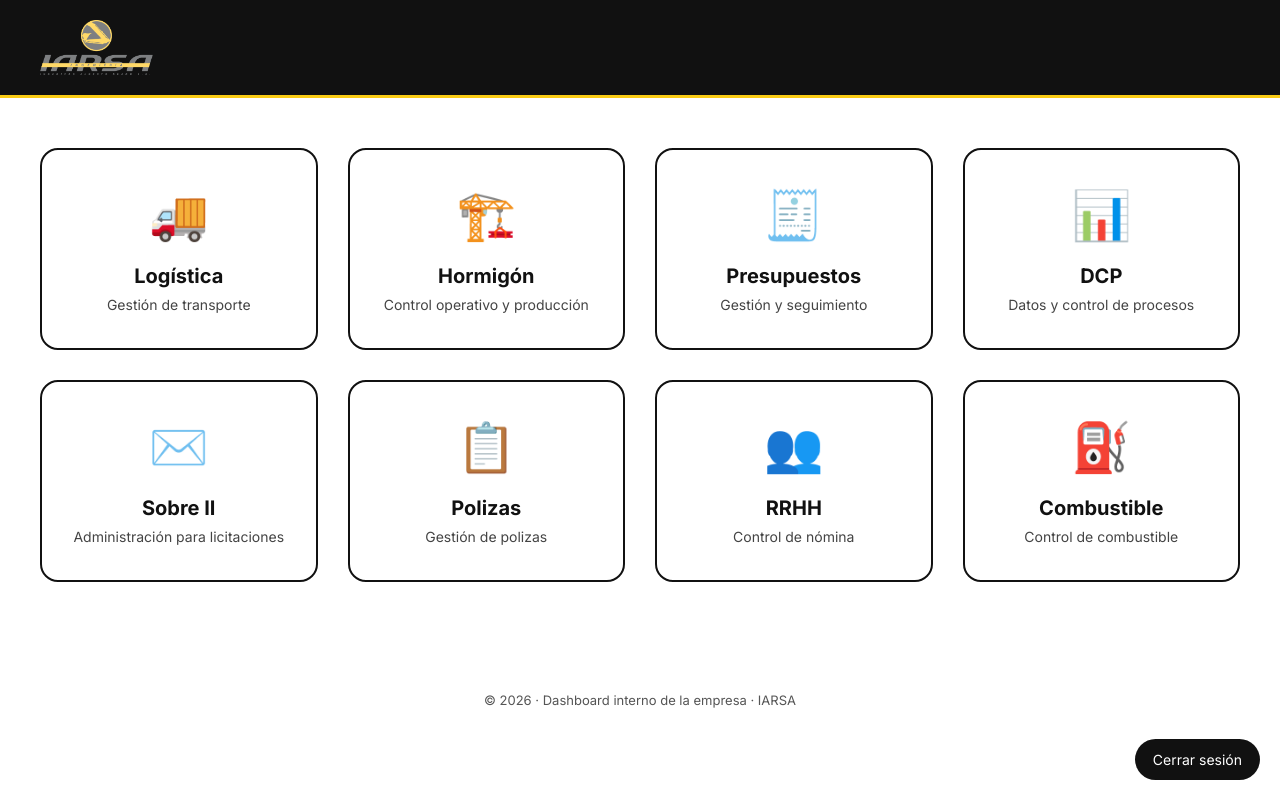
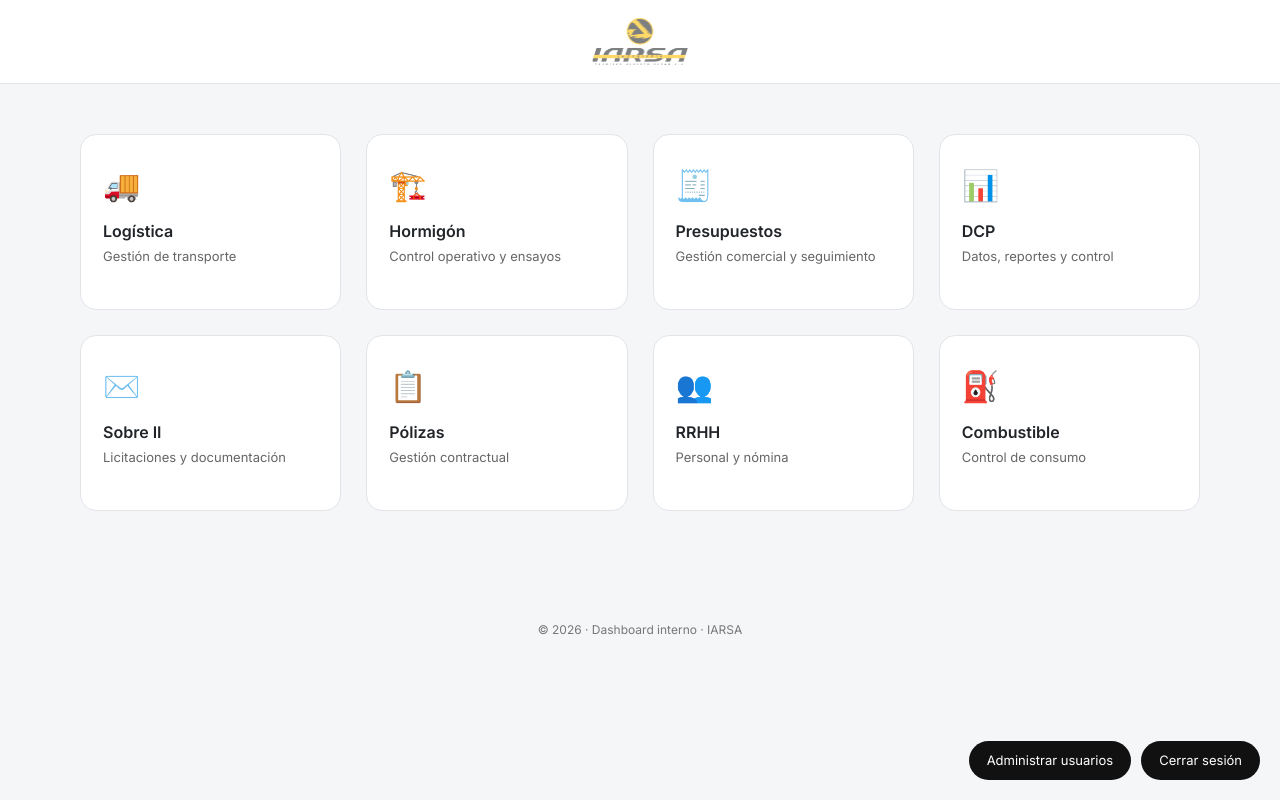
Before and after one commit to santiagonisi/Dashboard, a Flask app: page / in a window 1280 px wide. Run offline with Flask 3, Linux system fonts and the light colour scheme; a user stored in the database is signed in.

Commit message:
css + navbar + cards

```diff
--- a/templates/dashboard.html
+++ b/templates/dashboard.html
@@ -5,7 +5,8 @@
     <title>Dashboard Corporativo</title>
     <meta name="viewport" content="width=device-width, initial-scale=1.0">
 
-    <link href="https://fonts.googleapis.com/css2?family=Inter:wght@300;400;600;700&display=swap" rel="stylesheet">
+    <link href="https://fonts.googleapis.com/css2?family=Inter:wght@300;400;500;600&display=swap" rel="stylesheet">
+    <link href="https://cdn.jsdelivr.net/npm/bootstrap@5.3.3/dist/css/bootstrap.min.css" rel="stylesheet">
 
     <style>
         * {
@@ -16,74 +17,78 @@
         }
 
         body {
-            background: #ffffff;
+            background: #f5f6f8;
             color: #111;
         }
 
+        /* NAVBAR SIMPLE Y SUTIL */
         header {
-            background: #111;
+            background: #ffffff;
+            border-bottom: 1px solid #e2e4e8;
+            padding: 16px 0;
+            display: flex;
+            justify-content: center;
+            align-items: center;
+        }
+
+        .logo-box {
             display: flex;
             align-items: center;
-            gap: 20px;
-            padding: 20px 40px;
-            border-bottom: 3px solid #facc15;
+            justify-content: center;
         }
 
-        header img {
-            max-height: 55px;
+        .logo-box img {
+            width: 100px;
+            height: auto;
             object-fit: contain;
-        }
-
-
-        header h1 {
-            font-size: 26px;
-            font-weight: 700;
-        }
-
-        header span {
-            color: #facc15;
+            background: #fff;
+            border-radius: 8px;
+            padding: 2px;
         }
 
         main {
             padding: 50px 40px;
-            max-width: 1300px;
+            max-width: 1200px;
             margin: auto;
         }
 
         .dashboard {
             display: grid;
-            grid-template-columns: repeat(auto-fit, minmax(260px, 1fr));
-            gap: 30px;
+            grid-template-columns: repeat(auto-fit, minmax(240px, 1fr));
+            gap: 25px;
         }
 
         .card {
-            border: 2px solid #111;
-            border-radius: 18px;
-            padding: 35px 25px;
-            text-align: center;
             background: #fff;
+            border: 1px solid #e2e4e8;
+            border-radius: 16px;
+            padding: 28px 22px;
+            text-align: left;
             transition: all 0.25s ease;
         }
 
         .card:hover {
             border-color: #facc15;
-            transform: translateY(-6px);
-            box-shadow: 0 15px 35px rgba(0,0,0,0.15);
+            box-shadow: 0 12px 30px rgba(0,0,0,0.08);
+            transform: translateY(-4px);
         }
 
         .icon {
-            font-size: 48px;
-            margin-bottom: 20px;
+            font-size: 30px;
+            margin-bottom: 14px;
+            color: #555;
         }
 
         .card h2 {
-            font-size: 20px;
-            margin-bottom: 8px;
+            font-size: 16px;
+            font-weight: 600;
+            margin-bottom: 6px;
         }
 
         .card p {
-            font-size: 14px;
-            color: #444;
+            font-size: 13px;
+            color: #666;
+            line-height: 1.4;
         }
 
         a.card-link {
@@ -94,33 +99,42 @@
         footer {
             margin-top: 60px;
             text-align: center;
-            font-size: 13px;
-            color: #555;
+            font-size: 12px;
+            color: #777;
         }
 
-        .logout {
+        .actions {
             position: fixed;
             bottom: 20px;
             right: 20px;
+            display: flex;
+            gap: 10px;
+        }
+
+        .action-btn {
             background: #111;
             color: #fff;
-            padding: 12px 18px;
-            border-radius: 30px;
+            padding: 10px 18px;
+            border-radius: 25px;
             text-decoration: none;
-            font-size: 14px;
+            font-size: 13px;
+            border: none;
+            transition: all 0.2s ease;
         }
 
-        .logout:hover {
+        .action-btn:hover {
             background: #facc15;
             color: #111;
         }
     </style>
 </head>
+
 <body>
 
 <header>
-    <img src="{{ url_for('static', filename='img/isologo IARSA.png') }}" alt="Logo Empresa">
-
+    <div class="logo-box">
+        <img src="{{ url_for('static', filename='img/isologo IARSA.png') }}" alt="Logo Empresa">
+    </div>
 </header>
 
 <main>
@@ -136,58 +150,52 @@
         </a>
         {% endif %}
 
-
         {% if session["rol"] in ["admin", "laboratorio"] %}
         <a href="{{ hormigon }}" class="card-link">
             <div class="card">
                 <div class="icon">🏗️</div>
                 <h2>Hormigón</h2>
-                <p>Control operativo y producción</p>
+                <p>Control operativo y ensayos</p>
             </div>
         </a>
         {% endif %}
 
-
         {% if session["rol"] in ["admin", "tecnica"] %}
         <a href="{{ presupuestos }}" class="card-link">
-        <div class="card">
+            <div class="card">
                 <div class="icon">🧾</div>
                 <h2>Presupuestos</h2>
-                <p>Gestión y seguimiento</p>
+                <p>Gestión comercial y seguimiento</p>
             </div>
         </a>
         {% endif %}
-
 
         {% if session["rol"] in ["admin", "laboratorio"] %}
         <a href="{{ dcp }}" class="card-link">
             <div class="card">
                 <div class="icon">📊</div>
                 <h2>DCP</h2>
-                <p>Datos y control de procesos</p>
+                <p>Datos, reportes y control</p>
             </div>
         </a>
         {% endif %}
-
 
         {% if session["rol"] in ["admin", "tecnica"] %}
         <a href="{{ sobre_II }}" class="card-link">
             <div class="card">
                 <div class="icon">✉️</div>
                 <h2>Sobre II</h2>
-                <p>Administración para licitaciones</p>
+                <p>Licitaciones y documentación</p>
             </div>
         </a>
         {% endif %}
-
-
 
         {% if session["rol"] in ["admin", "tecnica"] %}
         <a href="{{ polizas }}" class="card-link">
             <div class="card">
                 <div class="icon">📋</div>
-                <h2>Polizas</h2>
-                <p>Gestión de polizas</p>
+                <h2>Pólizas</h2>
+                <p>Gestión contractual</p>
             </div>
         </a>
         {% endif %}
@@ -197,7 +205,7 @@
             <div class="card">
                 <div class="icon">👥</div>
                 <h2>RRHH</h2>
-                <p>Control de nómina</p>
+                <p>Personal y nómina</p>
             </div>
         </a>
         {% endif %}
@@ -207,21 +215,70 @@
             <div class="card">
                 <div class="icon">⛽</div>
                 <h2>Combustible</h2>
-                <p>Control de combustible</p>
+                <p>Control de consumo</p>
             </div>
         </a>
         {% endif %}
 
-
     </section>
 </main>
 
-<a href="{{ url_for('logout') }}" class="logout">Cerrar sesión</a>
+<div class="actions">
 
+    {% if session["rol"] == "admin" %}
+    <button class="action-btn" data-bs-toggle="modal" data-bs-target="#adminModal">
+        Administrar usuarios
+    </button>
+    {% endif %}
+
+    <a href="{{ url_for('logout') }}" class="action-btn">
+        Cerrar sesión
+    </a>
+
+</div>
+
+<div class="modal fade" id="adminModal" tabindex="-1">
+  <div class="modal-dialog modal-lg">
+    <div class="modal-content">
+      <form method="POST" action="{{ url_for('admin_usuarios') }}">
+        <div class="modal-header">
+          <h5 class="modal-title">Gestión de usuarios</h5>
+          <button type="button" class="btn-close" data-bs-dismiss="modal"></button>
+        </div>
+
+        <div class="modal-body">
+          <div class="row g-2">
+            <div class="col">
+              <input name="usuario" class="form-control" placeholder="Usuario" required>
+            </div>
+            <div class="col">
+              <input name="password" type="password" class="form-control" placeholder="Contraseña" required>
+            </div>
+            <div class="col">
+              <select name="rol" class="form-select" required>
+                <option value="">Rol</option>
+                <option>admin</option>
+                <option>operador</option>
+                <option>laboratorio</option>
+                <option>tecnica</option>
+                <option>gestion</option>
+              </select>
+            </div>
+          </div>
+        </div>
+
+        <div class="modal-footer">
+          <button type="submit" class="btn btn-dark">Crear usuario</button>
+        </div>
+      </form>
+    </div>
+  </div>
+</div>
 
 <footer>
-    © 2026 · Dashboard interno de la empresa · IARSA
+    © 2026 · Dashboard interno · IARSA
 </footer>
 
+<script src="https://cdn.jsdelivr.net/npm/bootstrap@5.3.3/dist/js/bootstrap.bundle.min.js"></script>
 </body>
 </html>
```
